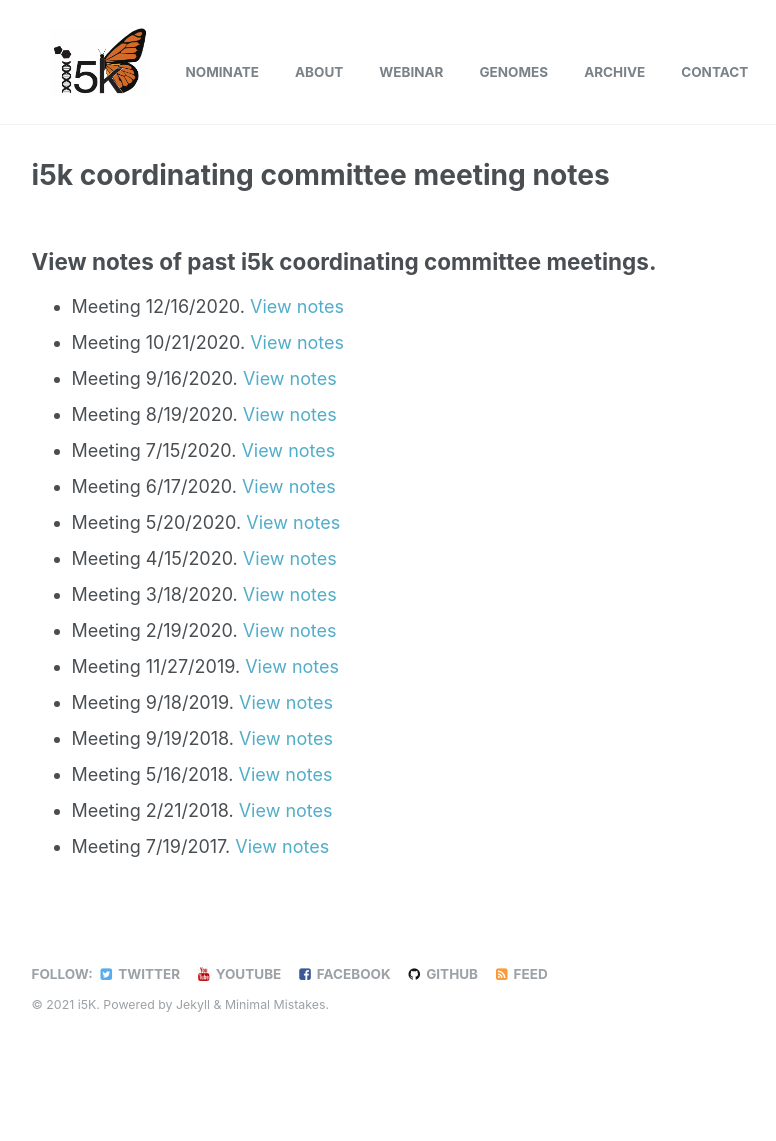
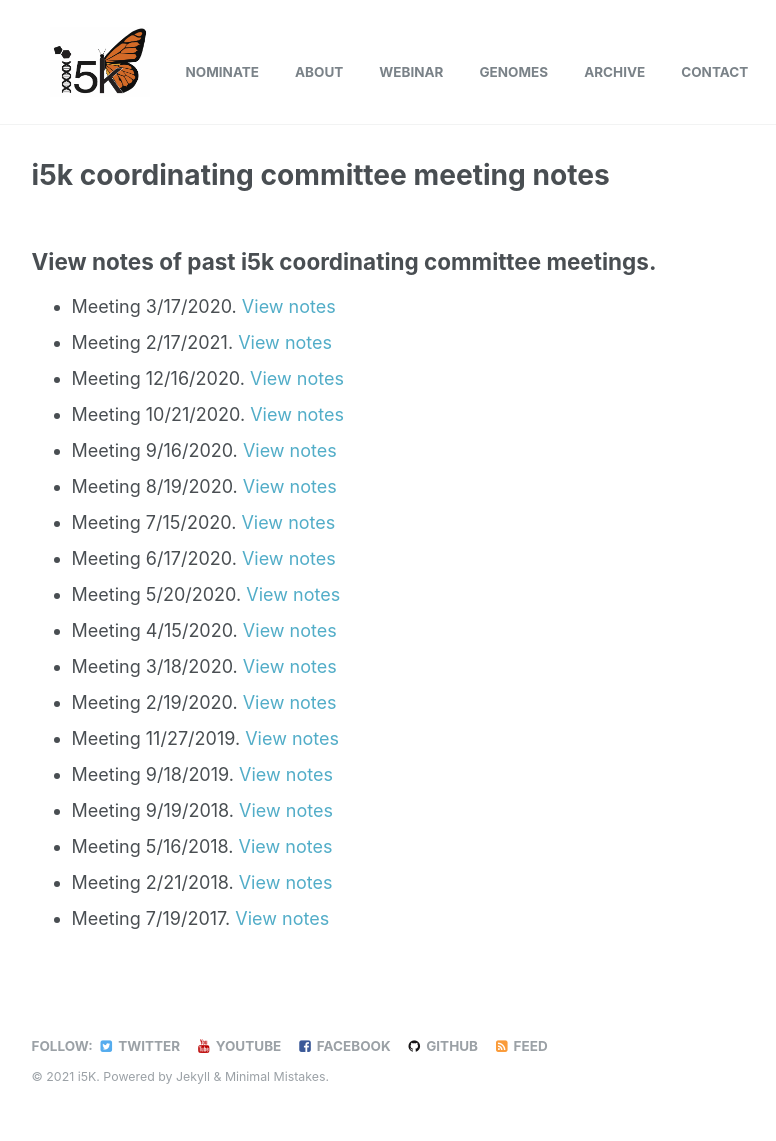
Before and after one commit to i5k/i5k.github.io, a Jekyll site: the page built from _pages/meeting-notes.md, in a window 1280 px wide. Shown: the whole page, without its empty margins (250-1026 px from the left). Built offline with Jekyll 4.4.1, drawn with Linux system fonts in a browser that asks for light colours; before the commit the page ends 1069 px from its top, so only the background shows below that.

Commit message:
Update meeting-notes.md

```diff
--- a/_pages/meeting-notes.md
+++ b/_pages/meeting-notes.md
@@ -6,6 +6,9 @@ permalink: /meeting-notes
 
 ## View notes of past i5k coordinating committee meetings.
 
+
+* Meeting 3/17/2020. [View notes](/meeting_notes/03-17-2021_Notes)
+* Meeting 2/17/2021. [View notes](/meeting_notes/02-17-2021_Notes)
 * Meeting 12/16/2020. [View notes](/meeting_notes/12-16-2020_Notes)
 * Meeting 10/21/2020. [View notes](/meeting_notes/10-21-2020_Notes)
 * Meeting 9/16/2020. [View notes](/meeting_notes/09-16-2020_Notes)
```
